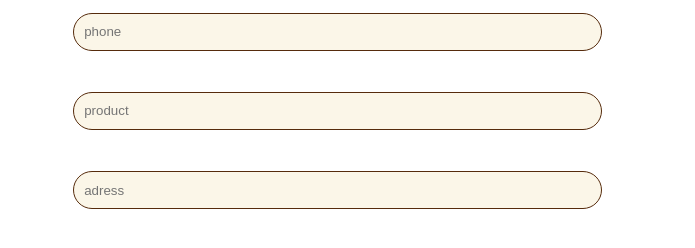
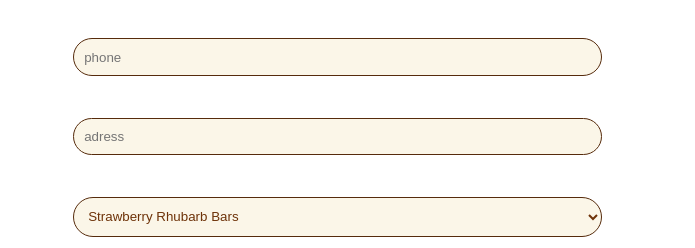
Before and after one commit to Ggmarg/Restaurant, a plain HTML site: page index.html in a window 1280 px wide. Shown: the part 3350-3598 px from the top of the page, 0-695 px from the left. Drawn offline with Linux system fonts and the light colour scheme; a web font is replaced by a local one.

Commit message:
small ch

```diff
--- a/index.html
+++ b/index.html
@@ -153,7 +153,6 @@
                     <input type="text" placeholder="name" required>
                     <input type="email" placeholder="email" required>
                     <input type="tel" placeholder="phone" required>
-                    <input type="text" placeholder="product" required>
                     <input type="text" placeholder="adress" required>
                     <select name="product" id="product">
                         <option value="Strawberry Rhubarb Bars">Strawberry Rhubarb Bars</option>
```
